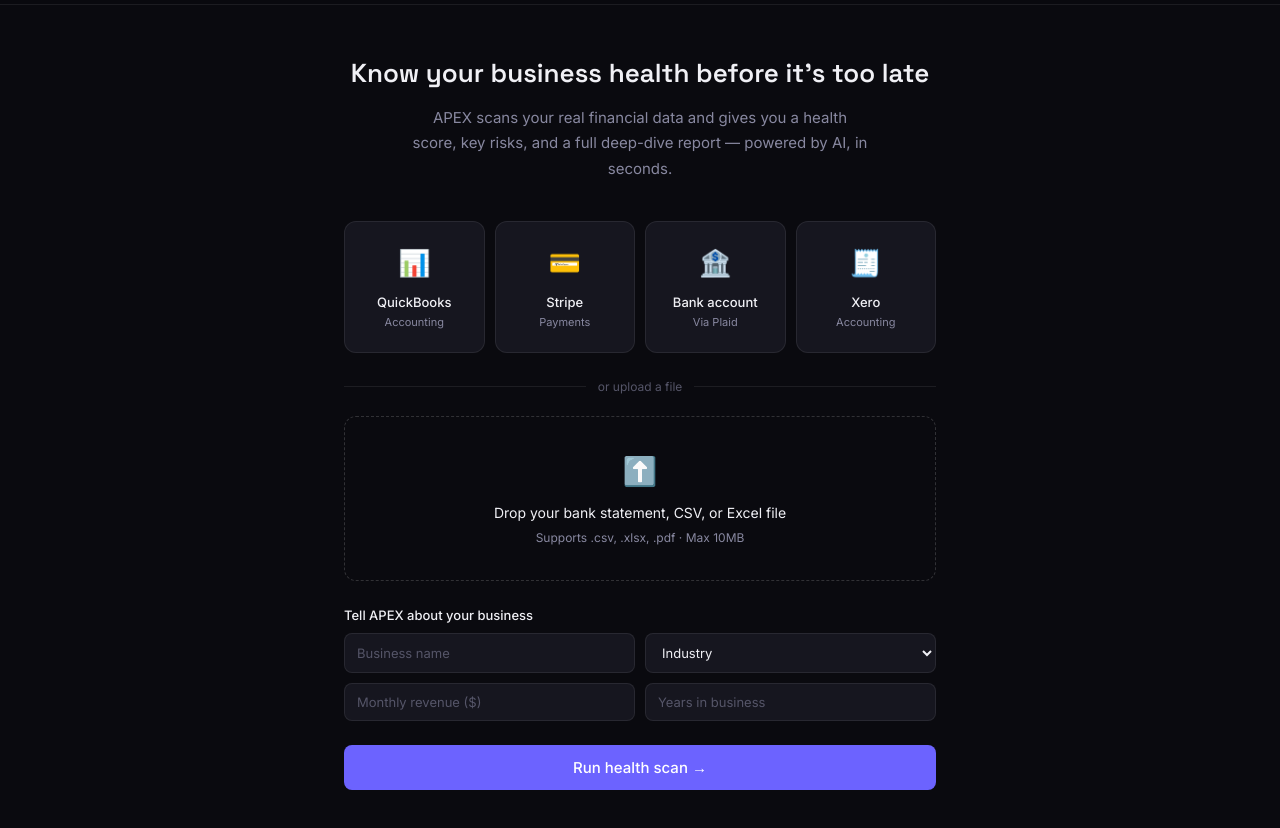
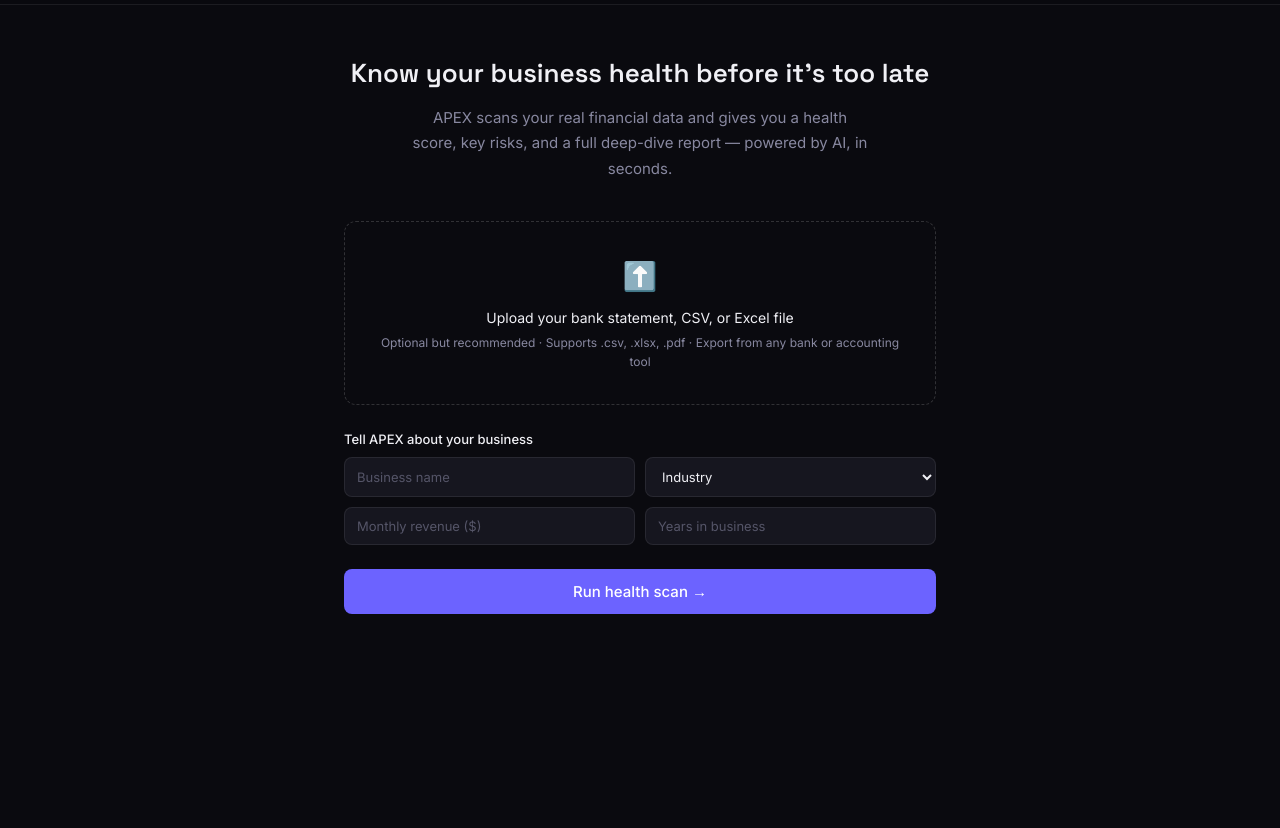
Before and after one commit to desairishi592-collab/APEX, a plain HTML site: page index.html in a window 1280 px wide. Shown: the part 68-896 px from the top of the page. After the commit the page ends 800 px from the top, so only its background shows below. Drawn offline with Linux system fonts and the light colour scheme.

Commit message:
Update index.html

```diff
--- a/index.html
+++ b/index.html
@@ -33,18 +33,6 @@
     .connect-hero { text-align: center; margin-bottom: 2.5rem; }
     .connect-hero h1 { font-family: 'Space Grotesk', sans-serif; font-size: 26px; font-weight: 600; color: var(--text); margin-bottom: 10px; }
     .connect-hero p { font-size: 15px; color: var(--muted); line-height: 1.7; max-width: 460px; margin: 0 auto; }
-
-    .source-grid { display: grid; grid-template-columns: repeat(auto-fit, minmax(140px, 1fr)); gap: 10px; margin-bottom: 1.5rem; }
-    .source-card { background: var(--card); border: 1px solid var(--border); border-radius: var(--radius); padding: 1.25rem 1rem; cursor: pointer; text-align: center; transition: border-color 0.15s, background 0.15s; }
-    .source-card:hover { border-color: var(--border-hover); background: var(--surface); }
-    .source-card.sel { border-color: var(--accent); background: var(--accent-dim); }
-    .source-icon { font-size: 26px; margin-bottom: 8px; display: block; }
-    .source-name { font-size: 13px; font-weight: 500; color: var(--text); }
-    .source-type { font-size: 11px; color: var(--muted); margin-top: 2px; }
-
-    .or-line { display: flex; align-items: center; gap: 12px; margin: 1.25rem 0; }
-    .or-line::before, .or-line::after { content: ''; flex: 1; height: 1px; background: var(--border); }
-    .or-line span { font-size: 12px; color: var(--dim); }
 
     .drop-zone { border: 1px dashed var(--border-hover); border-radius: var(--radius); padding: 2rem; text-align: center; cursor: pointer; transition: background 0.15s; margin-bottom: 1.5rem; }
     .drop-zone:hover { background: var(--card); border-color: var(--accent); }
@@ -150,19 +138,10 @@
       <p>APEX scans your real financial data and gives you a health score, key risks, and a full deep-dive report — powered by AI, in seconds.</p>
     </div>
 
-    <div class="source-grid">
-      <div class="source-card" onclick="pickSource(this,'QuickBooks')"><span class="source-icon">📊</span><div class="source-name">QuickBooks</div><div class="source-type">Accounting</div></div>
-      <div class="source-card" onclick="pickSource(this,'Stripe')"><span class="source-icon">💳</span><div class="source-name">Stripe</div><div class="source-type">Payments</div></div>
-      <div class="source-card" onclick="pickSource(this,'Bank (Plaid)')"><span class="source-icon">🏦</span><div class="source-name">Bank account</div><div class="source-type">Via Plaid</div></div>
-      <div class="source-card" onclick="pickSource(this,'Xero')"><span class="source-icon">🧾</span><div class="source-name">Xero</div><div class="source-type">Accounting</div></div>
-    </div>
-
-    <div class="or-line"><span>or upload a file</span></div>
-
     <div class="drop-zone" onclick="document.getElementById('file-in').click()">
       <span class="drop-icon">⬆️</span>
-      <div class="drop-title">Drop your bank statement, CSV, or Excel file</div>
-      <div class="drop-sub">Supports .csv, .xlsx, .pdf · Max 10MB</div>
+      <div class="drop-title">Upload your bank statement, CSV, or Excel file</div>
+      <div class="drop-sub">Optional but recommended · Supports .csv, .xlsx, .pdf · Export from any bank or accounting tool</div>
     </div>
     <input type="file" id="file-in" accept=".csv,.xlsx,.pdf,.txt" style="display:none" onchange="onFile(this)" />
     <div class="file-ok" id="file-ok">✓ <span id="file-name-label"></span> ready</div>
```
